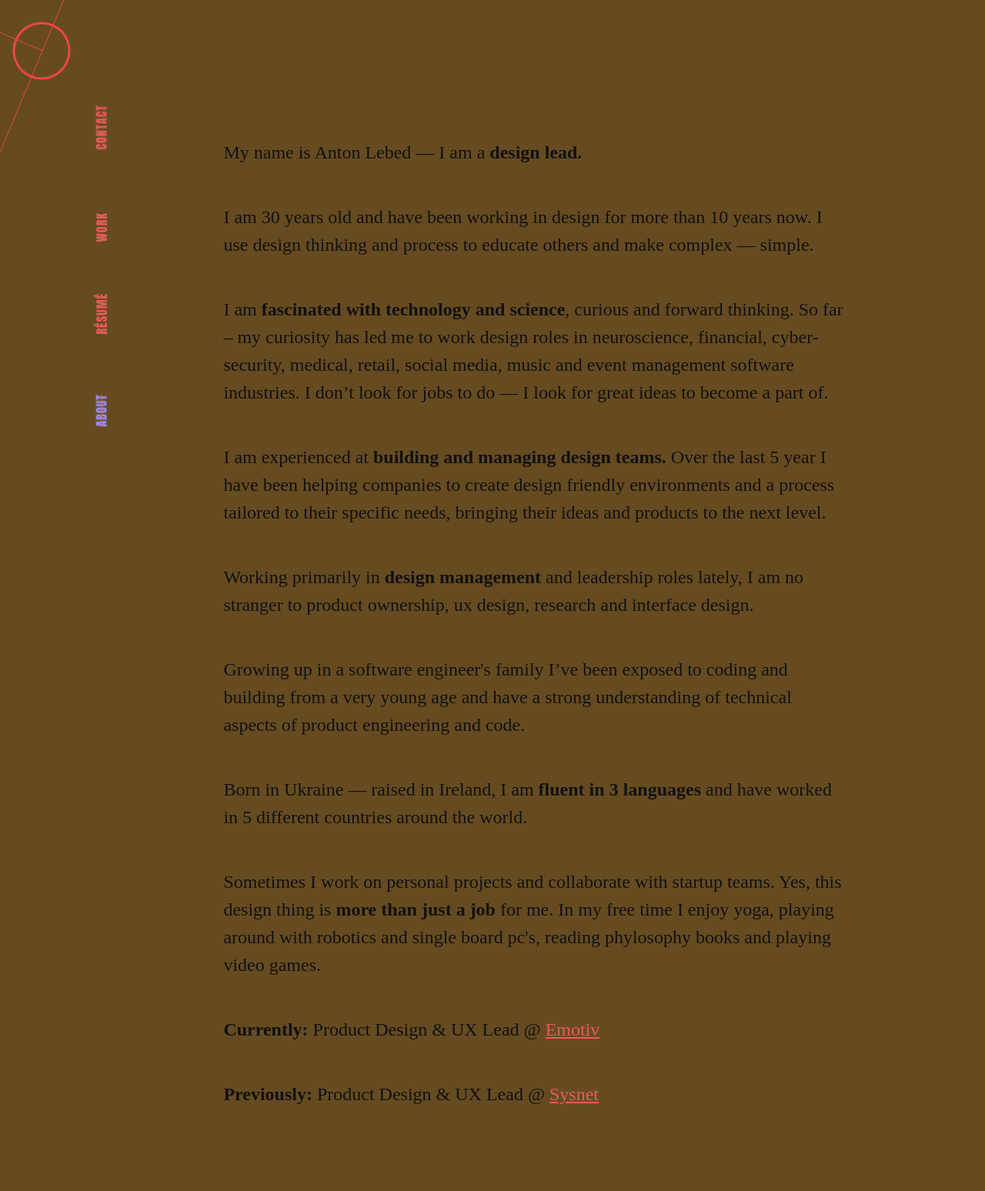
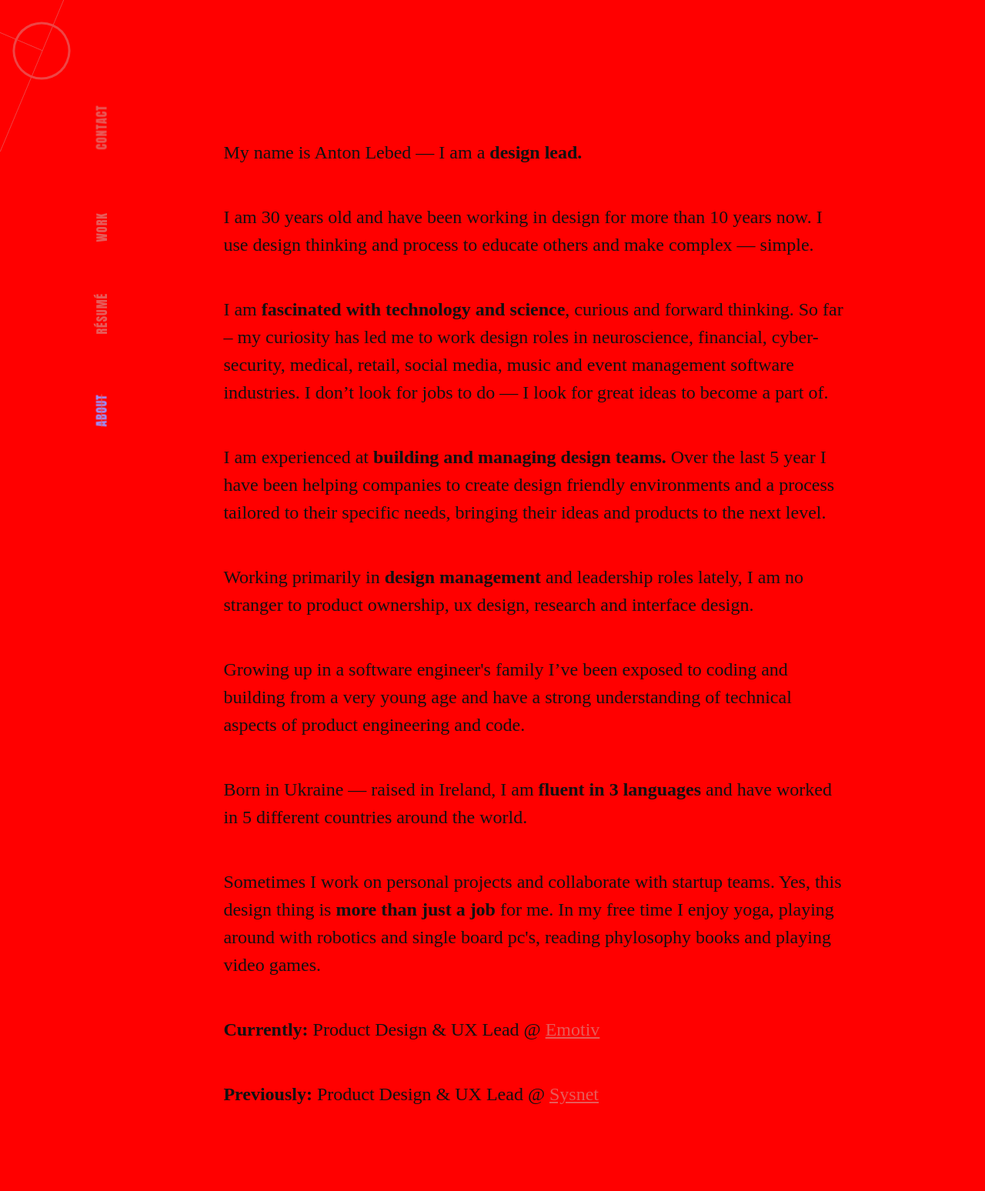
Before and after one commit to ntnlbd/lebedworks, a Jekyll site: the page built from pages/index.md, in a window 1280 px wide. Shown: the whole page at 77% size. Built offline with Jekyll 4.4.1, drawn with Linux system fonts in a browser that asks for light colours; some web fonts are replaced.

Commit message:
test color change

```diff
--- a/Gemfile
+++ b/Gemfile
@@ -6,6 +6,4 @@ group :jekyll_plugins do
     gem 'jekyll-seo-tag'
     gem 'jekyll-sitemap'
     gem 'amp-jekyll'
-    gem 'bourbon'
-    gem 'neat'
 end
--- a/_sass/works.scss
+++ b/_sass/works.scss
@@ -46,8 +46,6 @@ $on-laptop:        1024px !default;
 
 // Import partials.
 @import
-  "bourbon/_bourbon.scss",
-  "neat/_neat.scss",
   "animatecss/animate",
   "works/base",
   "works/layout"
--- a/_sass/works/_layout.scss
+++ b/_sass/works/_layout.scss
@@ -3,7 +3,8 @@
  */
 body{
   // background-color: #f4f4f4;
-  background-color: shade(#ffbb52, 60%);
+  background-color: red;
+  // background-color: shade(#ffbb52, 60%);
   -webkit-tap-highlight-color: rgba($brand-color-2, 0.72);
 }
 
```
